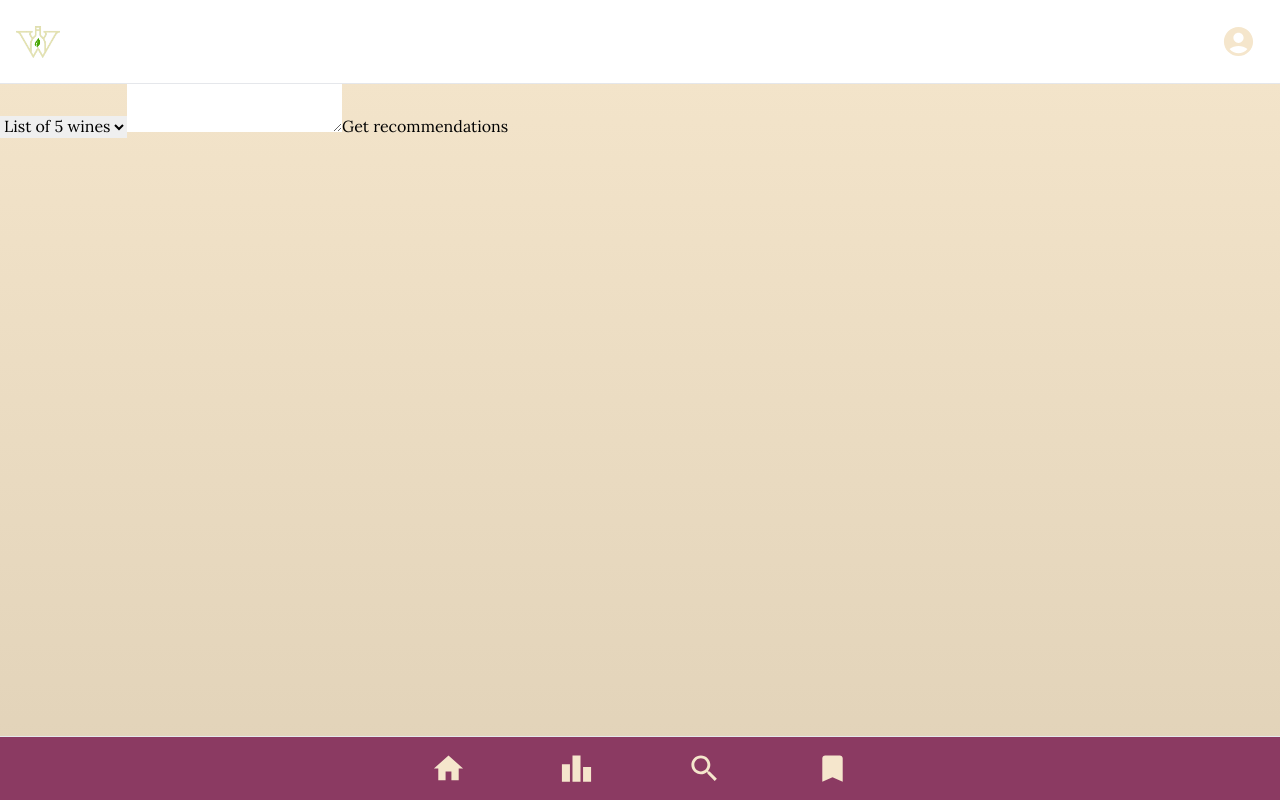
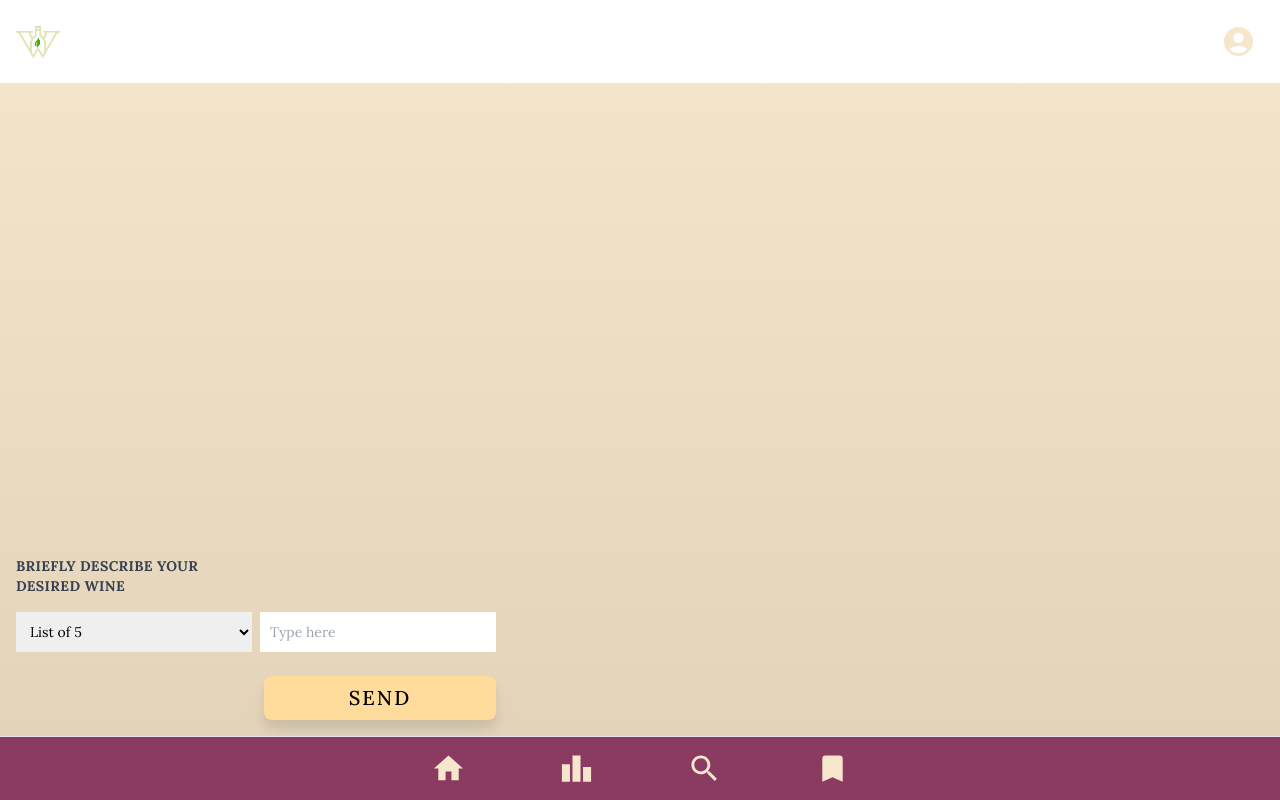
Before and after one commit to erictatchell/WineWhisperer, a Next.js app: page /main/home in a window 1280 px wide. Built offline with nearby package versions, Linux system fonts and the light colour scheme.

Commit message:
created home.tsx front end and updated AI model

```diff
--- a/components/layouts/layout.tsx
+++ b/components/layouts/layout.tsx
@@ -52,7 +52,8 @@ export default function Layout({ children }: Props) {
             </div>
           </div>
         </nav>
-        <main>{children}</main>
+        <main>
+          {children}</main>
         <div className="fixed bottom-0 left-0 z-50 w-full h-16 bg-brendan border-t border-brendan-200 bg-brendan dark:border-brendan">
           <div className="grid h-full max-w-lg grid-cols-4 mx-auto font-medium">
             <IconButton href="/main/home">
--- a/pages/api/ai.ts
+++ b/pages/api/ai.ts
@@ -16,9 +16,9 @@ export default async function handler(req: NextApiRequest, res: NextApiResponse)
     const numWines = Number(req.query.numWines) || 5;
 
     try {
-        const response = await openai.createChatCompletion({
-            model: "gpt-3.5-turbo",
-            messages: [{ role: 'user', content: `${req.query.selection}${req.query.description}` }],
+        const response = await openai.createCompletion({
+            model: "text-davinci-003",
+            prompt: `${req.query.selection}${req.query.description}`,
             temperature: 0,
             max_tokens: 100,
         });
@@ -27,7 +27,7 @@ export default async function handler(req: NextApiRequest, res: NextApiResponse)
         const db = client.db(); // replace 'yourDbName' with your actual database name
         const collection = db.collection('wset'); // replace 'yourCollectionName' with your actual collection name
 
-        let result = response.data.choices[0].message.content;
+        let result = response.data.choices[0].text;
         console.log(result);
 
         // Split the string into an array of wines, remove leading numbers, and trim extra white space
--- a/pages/main/home.tsx
+++ b/pages/main/home.tsx
@@ -77,37 +77,43 @@ export default function Home() {
   };
 
   return (
-    <div>
-      <form onSubmit={handleSubmit}>
-        <select value={selection} onChange={handleChange}>
-          <option value="List 5 wines that match the description: ">List of 5 wines</option>
-          <option value="List 1 wine that match the description: ">Single wine</option>
-          <option value="Staying on the topic of wine, suggest wines based on this prompt: ">No option</option>
-        </select>
-        <textarea value={description} onChange={handleDescriptionChange} />
-        <button type="submit">Get recommendations</button>
-      </form>
-      {loading ? (
-        <p>Thinking...</p>
-      ) : (
+    <div className="mt-6">
       <div className="grid justify-center">
         {/* Mapping over the wines array and creating a card for each wine */}
         {wines.map((wine: Wine, index: number) => (
-            <div key={index} className="grid mb-6 max-w-sm p-6 bg-white border border-brendan rounded-lg shadow dark:bg-brendan/90 dark:border-gray-700">
-              <a href="#">
-                <h5 className="mb-2 text-xl font-bold tracking-tight text-dijon dark:text-dijon">{wine.title}</h5>
-                <h5 className="mb-2 text-sm uppercase tracking-widest font-semibold tracking-tight text-lightdijon dark:text-lightdijon">{wine.variety}</h5>
-                <h5 className="mb-2 text-sm uppercase tracking-widest font-semibold tracking-tight text-lightdijon dark:text-lightdijon">${wine.price}</h5>
-
+          <div key={index} className="grid max-w-sm ml-6 mr-6 mb-6 border-brendan rounded-lg shadow dark:bg-brendan/90 dark:border-gray-700 sm:max-w-full">
+            <a href="#" className="ml-3 mr-3 mt-3 mb-3">
+              <h5 className="mb-2 text-xl font-bold tracking-tight text-dijon dark:text-dijon sm:text-lg">{wine.title}</h5>
+              <h5 className="mb-2 text-sm uppercase tracking-widest font-semibold tracking-tight text-lightdijon dark:text-lightdijon sm:text-xs">{wine.variety}</h5>
+              <h5 className="mb-2 text-sm uppercase tracking-widest font-semibold tracking-tight text-lightdijon dark:text-lightdijon sm:text-xs">${wine.price}</h5>
+              <h5 className="mb-2 text-sm font-semibold tracking-tight text-white dark:text-lightdijon sm:text-xs">{wine.description}</h5>
             </a>
-              <Link href="#" className="inline-flex items-center text-dijon hover:underline">
-                View
-              </Link>
-              <h1 className='text-dijon' >Score: {wine.points}</h1>
           </div>
         ))}
       </div>
-      )}
+      <div className="fixed bottom-0 left-0 z-50 w-full max-w-lg mx-auto p-4 mb-16">
+        <form onSubmit={handleSubmit} className="grid grid-cols-1 md:grid-cols-2 gap-4">
+          <label className="block uppercase tracking-wide text-gray-700 text-sm font-bold" htmlFor="wine-description">
+            Briefly describe your desired wine
+          </label>
+          <div className="md:col-span-2 flex flex-col md:flex-row items-start md:items-center">
+            <select value={selection} onChange={handleChange} className="w-full text-black text-sm block p-2.5 dark:bg-white dark:text-black hover:bg-gray-100 focus:bg-gray-200 focus:outline-none">
+              <option value="List 5 wines that match the description: ">List of 5</option>
+              <option value="List 1 wine that match the description: ">Single</option>
+              <option value="Staying on the topic of wine, suggest wines based on this prompt: ">No option</option>
+            </select>
+            <input required value={description} onChange={handleDescriptionChange} className="text-sm block w-full p-2.5 dark:bg-white dark:text-black hover:bg-gray-100 focus:bg-gray-200 focus:outline-none mt-2 md:mt-0 md:ml-2" id="wine-description" type="text" placeholder='Type here' />
+          </div>
+          <button type="submit" className="md:col-start-2 md:col-end-3 uppercase tracking-widest grid justify-center text-center inline-flex items-center drop-shadow-xl text-xl text-black bg-dijon hover:bg-[#F8DE7F] focus:ring-4 focus:outline-none focus:ring-[#F8DE7F]/50 font-medium rounded-lg mt-2 py-2  text-center inline-flex items-center dark:focus:ring-[#3b5998]/55">
+            Send
+          </button>
+        </form>
+      </div>
+
+
+
     </div>
   );
+
+
 }
```
Also changed, not shown: public/logofaded.png (added). Lines whose indentation alone changed are shown as unchanged.
